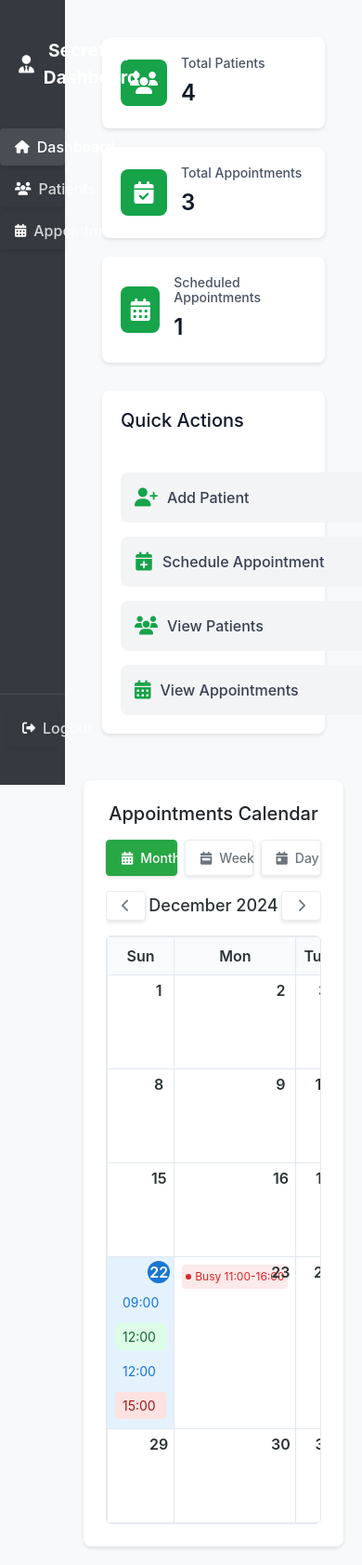
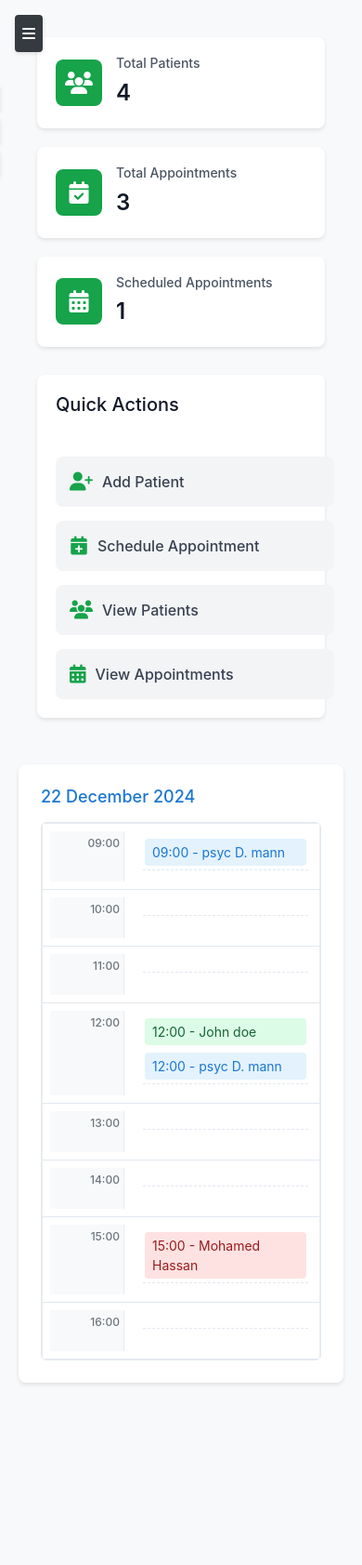
Before and after one commit to ZZSavagelordZZ/itec320_project20801530, a Django app: page /secretary/ in a window 390 px wide; the page is wider, and only the part inside the window is pictured. Shown: that part at 93% size. After the commit the page ends 1489 px from the top of that part, so only its background shows below. Run offline with Django 5.2, Linux system fonts and the light colour scheme; a user stored in the database is signed in; data comes from the database, SQL or seed files in the repository.

Commit message:
checkpoint 3

```diff
--- a/Itec320_project/static/css/main.css
+++ b/Itec320_project/static/css/main.css
@@ -1977,3 +1977,151 @@ table tbody tr:last-child td {
     background-color: #fff8e1;
     border-left: 0.25rem solid #fbc02d;
 }
+
+@media (max-width: 48rem) {
+    .calendar-appointments-container {
+        grid-template-columns: 1fr;
+        gap: 1rem;
+    }
+
+    .appointments-side {
+        max-height: none;
+        width: 100%;
+    }
+}
+
+/* Sidebar Toggle Button */
+.sidebar-toggle {
+    display: none;
+    position: fixed;
+    top: 1rem;
+    left: 1rem;
+    z-index: 1040;
+    background: #343a40;
+    color: white;
+    border: none;
+    border-radius: 0.25rem;
+    padding: 0.5rem;
+    cursor: pointer;
+    box-shadow: 0 0.125rem 0.25rem rgba(0, 0, 0, 0.1);
+}
+
+.sidebar-toggle:hover {
+    background: #23272b;
+}
+
+/* Mobile Sidebar Styles */
+@media (max-width: 48rem) {
+    .sidebar-toggle {
+        display: block;
+    }
+
+    .sidebar {
+        transform: translateX(-100%);
+        transition: transform 0.3s ease;
+        width: 4.375rem;
+    }
+
+    .sidebar-open .sidebar {
+        transform: translateX(0);
+    }
+
+    .main-content {
+        margin-left: 0;
+        width: 100%;
+        transition: margin-left 0.3s ease;
+    }
+
+    .sidebar-open .main-content {
+        margin-left: 4.375rem;
+    }
+
+    /* Hide text in sidebar on mobile */
+    .sidebar .logo span,
+    .sidebar .nav-links .btn span,
+    .sidebar .user-menu .btn span {
+        display: none;
+    }
+
+    .sidebar .logo {
+        justify-content: center;
+        padding: 1rem 0;
+    }
+
+    .sidebar .nav-links .btn,
+    .sidebar .user-menu .btn {
+        justify-content: center;
+        padding: 0.75rem;
+    }
+
+    .sidebar .nav-links .btn i,
+    .sidebar .user-menu .btn i {
+        margin: 0;
+        font-size: 1.25rem;
+    }
+}
+
+/* Calendar Mobile Styles */
+@media (max-width: 48rem) {
+    .calendar-header {
+        display: none !important;
+    }
+
+    .calendar-navigation {
+        justify-content: center;
+    }
+
+    .calendar-navigation .btn {
+        display: none !important;
+    }
+
+    .calendar-navigation h3 {
+        font-size: 1.1rem;
+        color: #1976d2;
+    }
+
+    /* Force day view on mobile */
+    .calendar-grid,
+    .week-view {
+        display: none !important;
+    }
+
+    .day-schedule {
+        display: flex !important;
+    }
+
+    /* Optimize day view for mobile */
+    .time-slot {
+        min-height: 4rem;
+        grid-template-columns: 3rem 1fr;
+    }
+
+    .time-label {
+        font-size: 0.75rem;
+        padding: 0.25rem;
+    }
+
+    .time-content {
+        padding: 0.25rem;
+    }
+
+    .appointment-preview {
+        padding: 0.375rem;
+        font-size: 0.75rem;
+    }
+
+    /* Calendar container adjustments */
+    .calendar-appointments-container {
+        grid-template-columns: 1fr;
+        gap: 1rem;
+        padding: 1rem;
+    }
+
+    .calendar-side {
+        padding: 0.75rem;
+    }
+
+    .appointments-side {
+        max-height: none;
+    }
+}
--- a/Itec320_project/templates/secretary_dash/common/base.html
+++ b/Itec320_project/templates/secretary_dash/common/base.html
@@ -118,6 +118,10 @@
     </style>
 </head>
 <body>
+    <button id="sidebar-toggle" class="sidebar-toggle">
+        <i class="fas fa-bars"></i>
+    </button>
+
     {% if messages %}
         <div class="messages-container">
             {% for message in messages %}
@@ -142,5 +146,21 @@
 
     <!-- Bootstrap Bundle with Popper -->
     <script src="https://cdn.jsdelivr.net/npm/bootstrap@5.1.3/dist/js/bootstrap.bundle.min.js"></script>
+    <script>
+        document.getElementById('sidebar-toggle').addEventListener('click', function() {
+            document.body.classList.toggle('sidebar-open');
+        });
+
+        // Close sidebar when clicking outside on mobile
+        document.addEventListener('click', function(event) {
+            if (window.innerWidth <= 768) {
+                const sidebar = document.querySelector('.sidebar');
+                const toggle = document.getElementById('sidebar-toggle');
+                if (!sidebar.contains(event.target) && !toggle.contains(event.target)) {
+                    document.body.classList.remove('sidebar-open');
+                }
+            }
+        });
+    </script>
 </body>
 </html>
--- a/Itec320_project/templates/secretary_dash/common/calendar.html
+++ b/Itec320_project/templates/secretary_dash/common/calendar.html
@@ -369,6 +369,11 @@ let currentView = 'month';
 const appointments = {{ appointments|safe }};
 const busyHours = {{ busy_hours|safe }};
 
+// Add function to check if device is mobile
+function isMobileDevice() {
+    return window.innerWidth <= 768;
+}
+
 // Helper functions for consistent date handling
 function isSameDay(date1, date2) {
     return date1.getFullYear() === date2.getFullYear() &&
@@ -429,13 +434,32 @@ function renderBusyBlock() {
 }
 
 function initializeCalendar() {
+    // Set initial view based on device
+    if (isMobileDevice()) {
+        currentView = 'day';
+    }
     updateCalendar();
     updateCurrentPeriod();
     setActiveViewButton();
 }
 
+// Add resize listener to handle orientation changes
+window.addEventListener('resize', function() {
+    if (isMobileDevice() && currentView !== 'day') {
+        currentView = 'day';
+        updateCalendar();
+        updateCurrentPeriod();
+        setActiveViewButton();
+    }
+});
+
 function changeView(view) {
-    currentView = view;
+    // Prevent changing view on mobile
+    if (isMobileDevice()) {
+        currentView = 'day';
+    } else {
+        currentView = view;
+    }
     updateCalendar();
     updateCurrentPeriod();
     setActiveViewButton();
```
